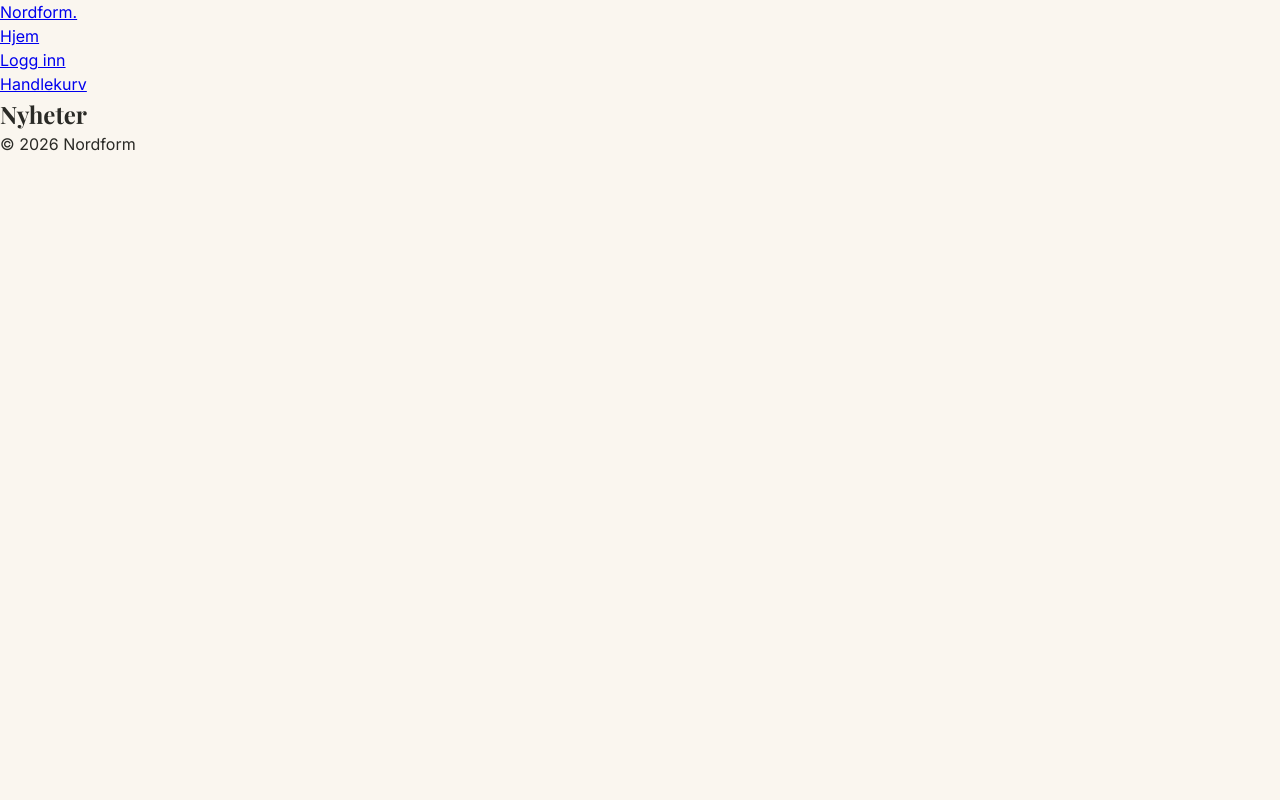
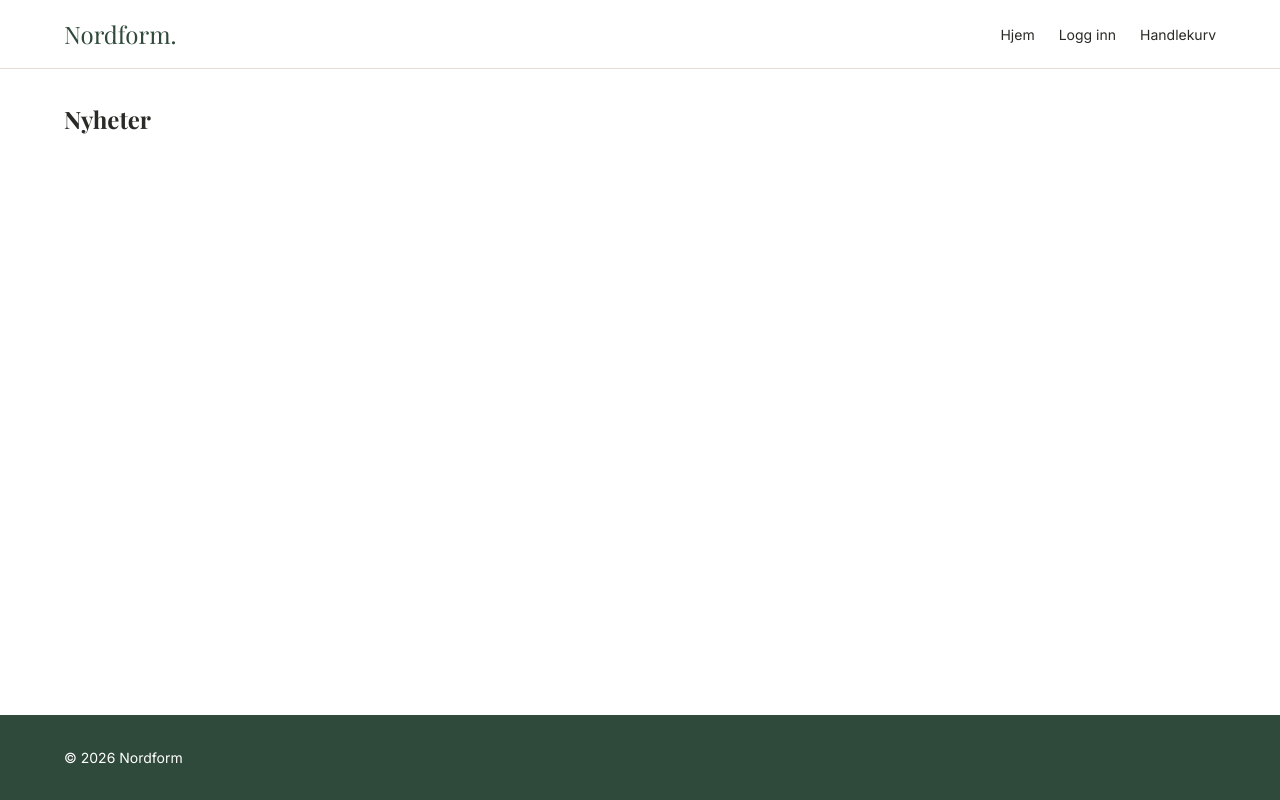
Before and after one commit to Vicbru06344/project-exam-1, a plain HTML site: page index.html in a window 1280 px wide. Drawn offline with nearby package versions, Linux system fonts and the light colour scheme.

Commit message:
Add header, main and footer styles

```diff
--- a/css/style.css
+++ b/css/style.css
@@ -54,10 +54,63 @@ body {
     font-family: var(--font-body);
     font-size: var(--font-size-body);
     color: var(--color-text);
-    background-color: var(--color-background);
+    background-color: var(--color-white);
     line-height: 1.5;
+    display: flex;
+    flex-direction: column; /*puts header, main and
+     footer under eachother(kolonne)*/
+    min-height: 100vh;
 }
 
-h1, h2, h3 {
+h1,
+h2,
+h3 {
     font-family: var(--font-heading);
 }
+
+/*Header*/
+header {
+    display: flex;
+    justify-content: space-between;
+    align-items: center;
+    padding: var(--space-sm) var(--space-xl);
+    background-color: var(--color-white);
+    border-bottom: 1px solid var(--color-border);
+
+}
+
+header > a {
+    font-family: var(--font-heading);
+    font-size: var(--font-size-h3);
+    color: var(--color-primary);
+    text-decoration: none;
+}
+
+nav ul {
+    display: flex;
+    gap: var(--space-md);
+    list-style: none;
+}
+
+nav a {
+    font-size: var(--font-size-small);
+    color: var(--color-text);
+    text-decoration: none;
+}
+
+nav a:hover {
+    color: var(--color-secondary);
+}
+/*Main*/
+main {
+    /* (flex:1)pushes the footer all the way down*/
+    flex: 1;
+    padding: var(--space-lg) var(--space-xl);
+}
+/*Footer*/
+footer {
+    padding: var(--space-lg) var(--space-xl);
+    background-color: var(--color-primary);
+    color: var(--color-white);
+    font-size: var(--font-size-small);
+}
```
